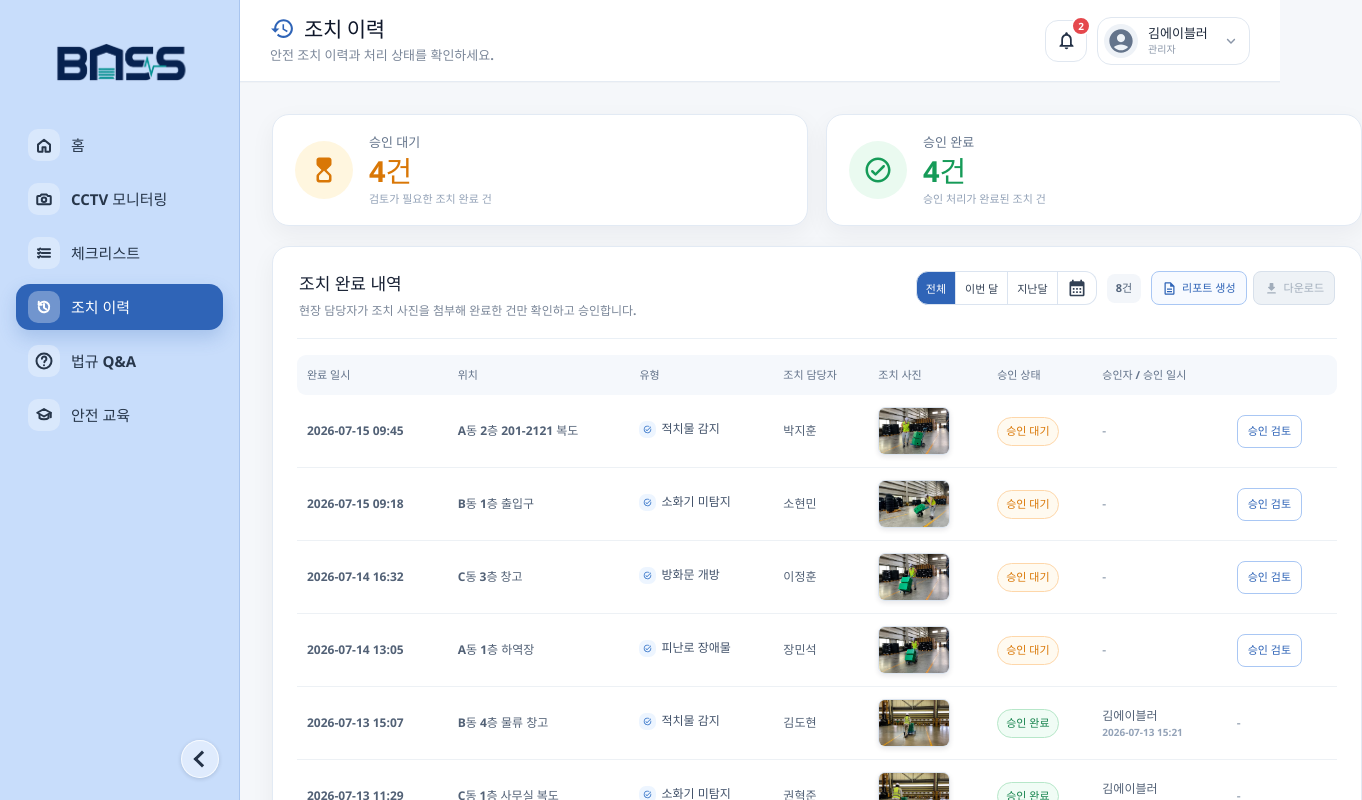
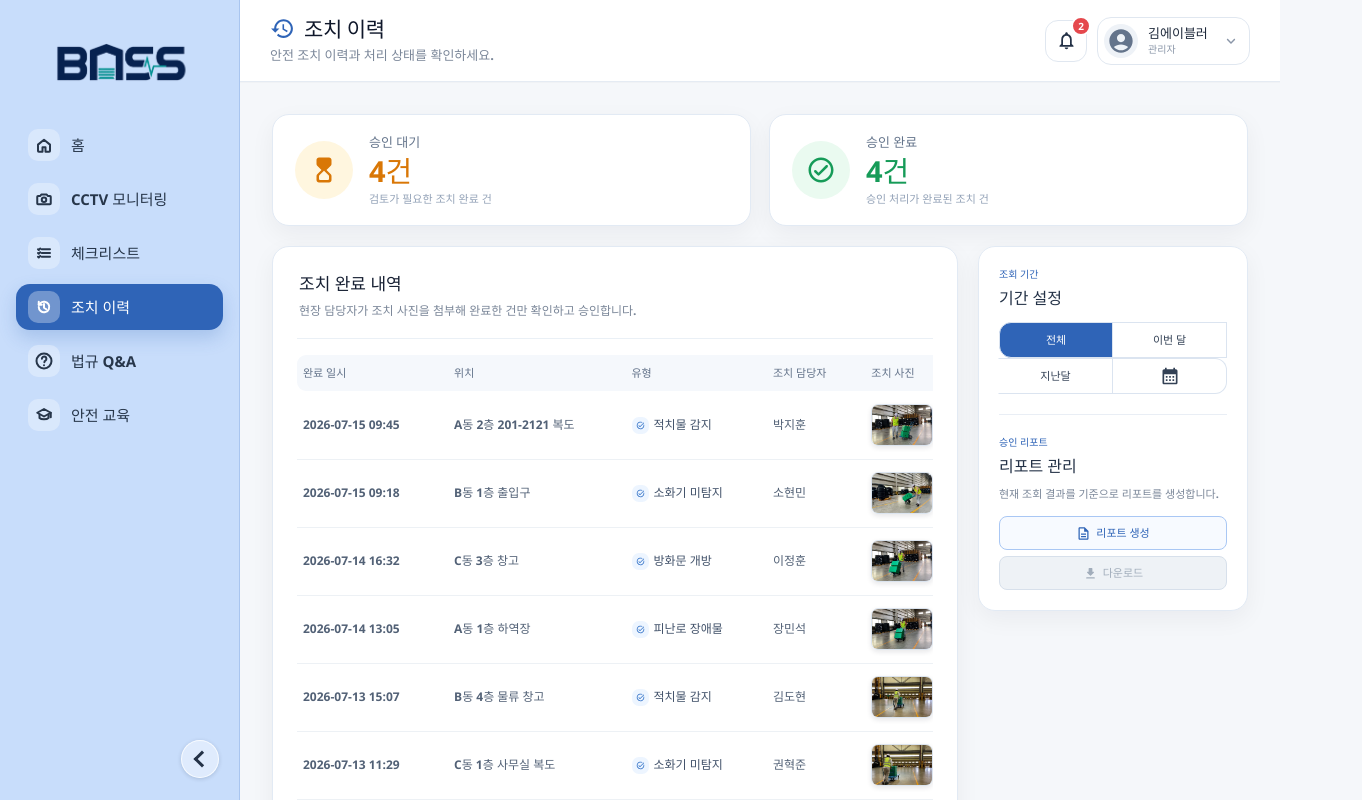
Before and after one commit to aivle-team03/frontend, a React (Vite) app: page /actions in a window 1280 px wide. Shown: the top 800 px of the page, 1362 px wide, since content can reach past the window. Built offline with nearby package versions, Linux system fonts and the light colour scheme; a web font is replaced by a local one.

Commit message:
조치 이력 일부 수정

```diff
--- a/src/pages/ActionHistoryPage.jsx
+++ b/src/pages/ActionHistoryPage.jsx
@@ -126,6 +126,7 @@ function ActionHistoryPage() {
 
   return (
     <section className="approval-history-page" aria-label="조치 이력">
+      <div className="approval-summary-row">
         <div className="approval-summary-grid">
           <article className="approval-summary-card pending-summary">
             <span className="approval-summary-icon"><HourglassTopRoundedIcon /></span>
@@ -144,35 +145,14 @@ function ActionHistoryPage() {
             </div>
           </article>
         </div>
+      </div>
 
+      <div className="approval-content-layout">
       <article className="approval-history-card">
         <div className="approval-history-heading">
           <div>
             <h2>조치 완료 내역</h2>
             <p>현장 담당자가 조치 사진을 첨부해 완료한 건만 확인하고 승인합니다.</p>
-          </div>
-          <div className="approval-history-tools">
-            <PeriodSelector
-              selectedPeriod={selectedPeriod}
-              onSelectPeriod={setSelectedPeriod}
-              onApplyCustomPeriod={setCustomPeriod}
-              options={['전체', '이번 달', '지난달', '직접 설정']}
-            />
-            <span className="approval-history-count">{filteredRecords.length}건</span>
-            <div className="approval-report-actions">
-              <button className="approval-report-generate" type="button" onClick={createReport}>
-                <DescriptionOutlinedIcon /> 리포트 생성
-              </button>
-              <button
-                className="approval-report-download"
-                type="button"
-                onClick={downloadReport}
-                disabled={!reportSnapshot}
-                title={reportSnapshot ? '생성된 리포트 다운로드' : '먼저 리포트를 생성해 주세요'}
-              >
-                <DownloadRoundedIcon /> 다운로드
-              </button>
-            </div>
           </div>
         </div>
 
@@ -187,7 +167,6 @@ function ActionHistoryPage() {
                 <th>조치 사진</th>
                 <th>승인 상태</th>
                 <th>승인자 / 승인 일시</th>
-                <th aria-label="작업" />
               </tr>
             </thead>
             <tbody>
@@ -219,21 +198,52 @@ function ActionHistoryPage() {
                   <td>
                     {record.approvalStatus === 'approved'
                       ? <span className="approval-meta">{record.approver}<small>{record.approvedAt}</small></span>
-                      : <span className="approval-empty">-</span>}
-                  </td>
-                  <td>
-                    {record.approvalStatus === 'pending' ? (
+                      : (
                         <button className="approval-review-button" type="button" onClick={() => setSelectedRecord(record)}>
                         승인 검토
                         </button>
-                    ) : <span className="approval-empty">-</span>}
+                      )}
                   </td>
                 </tr>
               ))}
             </tbody>
           </table>
         </div>
+        <div className="approval-history-footer">전체 {filteredRecords.length}건</div>
       </article>
+      <aside className="approval-control-panel">
+        <div>
+          <span className="approval-control-eyebrow">조회 기간</span>
+          <h2>기간 설정</h2>
+          <PeriodSelector
+            selectedPeriod={selectedPeriod}
+            onSelectPeriod={setSelectedPeriod}
+            onApplyCustomPeriod={setCustomPeriod}
+            options={['전체', '이번 달', '지난달', '직접 설정']}
+          />
+        </div>
+        <div className="approval-control-divider" />
+        <div>
+          <span className="approval-control-eyebrow">승인 리포트</span>
+          <h2>리포트 관리</h2>
+          <p>현재 조회 결과를 기준으로 리포트를 생성합니다.</p>
+          <div className="approval-report-actions">
+            <button className="approval-report-generate" type="button" onClick={createReport}>
+              <DescriptionOutlinedIcon /> 리포트 생성
+            </button>
+            <button
+              className="approval-report-download"
+              type="button"
+              onClick={downloadReport}
+              disabled={!reportSnapshot}
+              title={reportSnapshot ? '생성된 리포트 다운로드' : '먼저 리포트를 생성해 주세요'}
+            >
+              <DownloadRoundedIcon /> 다운로드
+            </button>
+          </div>
+        </div>
+      </aside>
+      </div>
 
       {selectedRecord && (
         <div className="approval-modal-backdrop" role="presentation" onMouseDown={() => setSelectedRecord(null)}>
--- a/src/styles/ActionHistoryPage.css
+++ b/src/styles/ActionHistoryPage.css
@@ -5,9 +5,17 @@
   margin: 0 auto;
 }
 
+.approval-summary-row {
+  display: flex;
+  align-items: center;
+  justify-content: space-between;
+  gap: 20px;
+}
+
 .approval-summary-grid {
   display: grid;
-  grid-template-columns: repeat(2, minmax(0, 1fr));
+  flex: 1;
+  grid-template-columns: repeat(2, minmax(360px, 1fr));
   gap: 18px;
 }
 
@@ -88,6 +96,62 @@
   box-shadow: 0 8px 24px rgba(15, 23, 42, 0.05);
 }
 
+.approval-content-layout {
+  display: grid;
+  grid-template-columns: minmax(0, 1fr) 270px;
+  align-items: start;
+  gap: 20px;
+}
+
+.approval-control-panel {
+  display: grid;
+  gap: 20px;
+  padding: 20px;
+  border: 1px solid #e2eaf4;
+  border-radius: 17px;
+  background: #ffffff;
+  box-shadow: 0 8px 24px rgba(15, 23, 42, 0.05);
+}
+
+.approval-control-eyebrow {
+  display: block;
+  color: #2f64b7;
+  font-size: 10px;
+  font-weight: 900;
+}
+
+.approval-control-panel h2 {
+  margin: 4px 0 12px;
+  color: #243247;
+  font-size: 16px;
+  font-weight: 900;
+}
+
+.approval-control-panel p {
+  margin: -4px 0 14px;
+  color: #7b8799;
+  font-size: 11px;
+  font-weight: 700;
+  line-height: 1.5;
+}
+
+.approval-control-panel .period-toggle {
+  display: grid;
+  grid-template-columns: repeat(2, minmax(0, 1fr));
+  width: 100%;
+}
+
+.approval-control-panel .period-toggle .MuiToggleButton-root {
+  min-width: 0;
+  padding: 7px 4px;
+  font-size: 11px;
+}
+
+.approval-control-divider {
+  height: 1px;
+  background: #e9eef5;
+}
+
 .approval-history-heading {
   display: flex;
   align-items: flex-start;
@@ -118,8 +182,12 @@
 
 .approval-report-actions {
   display: inline-flex;
+  flex: 0 0 auto;
   align-items: center;
   gap: 6px;
+  margin-left: 2px;
+  padding-left: 10px;
+  border-left: 1px solid #dfe7f1;
 }
 
 .approval-report-actions button {
@@ -193,6 +261,26 @@
   font-weight: 800;
 }
 
+.approval-control-panel .approval-report-actions {
+  display: grid;
+  grid-template-columns: 1fr;
+  margin: 0;
+  padding: 0;
+  border: 0;
+}
+
+.approval-control-panel .approval-report-actions button {
+  width: 100%;
+}
+
+.approval-history-footer {
+  padding: 14px 2px 0;
+  color: #718198;
+  font-size: 12px;
+  font-weight: 800;
+  text-align: right;
+}
+
 .approval-table-wrap {
   overflow-x: auto;
   padding-top: 16px;
@@ -200,14 +288,14 @@
 
 .approval-history-table {
   width: 100%;
-  min-width: 1040px;
+  min-width: 880px;
   border-collapse: collapse;
   color: #526176;
   font-size: 12px;
 }
 
 .approval-history-table th {
-  padding: 12px 10px;
+  padding: 10px 6px;
   color: #63738a;
   background: #f5f8fc;
   font-size: 11px;
@@ -225,12 +313,23 @@
 }
 
 .approval-history-table td {
-  padding: 12px 10px;
+  height: 68px;
+  box-sizing: border-box;
+  padding: 10px 6px;
   border-bottom: 1px solid #edf1f5;
   vertical-align: middle;
+  line-height: 1.2;
   font-weight: 700;
   white-space: nowrap;
 }
+
+.approval-history-table th:nth-child(1) { width: 126px; }
+.approval-history-table th:nth-child(2) { width: 148px; }
+.approval-history-table th:nth-child(3) { width: 118px; }
+.approval-history-table th:nth-child(4) { width: 82px; }
+.approval-history-table th:nth-child(5) { width: 66px; }
+.approval-history-table th:nth-child(6) { width: 80px; }
+.approval-history-table th:nth-child(7) { width: 106px; }
 
 .approval-history-table tbody tr:hover {
   background: #fbfdff;
@@ -244,6 +343,8 @@
 
 .approval-type {
   color: #42526a;
+  min-height: 25px;
+  vertical-align: middle;
 }
 
 .approval-type svg {
@@ -257,8 +358,8 @@
 
 .approval-photo-thumbnail {
   display: block;
-  width: 72px;
-  height: 48px;
+  width: 62px;
+  height: 42px;
   border: 1px solid #dbe4ef;
   border-radius: 7px;
   object-fit: cover;
@@ -272,6 +373,7 @@
   border-radius: 7px;
   background: transparent;
   cursor: zoom-in;
+  vertical-align: middle;
 }
 
 .approval-photo-button:hover .approval-photo-thumbnail {
@@ -296,6 +398,7 @@
   border-radius: 999px;
   font-size: 11px;
   font-weight: 900;
+  vertical-align: middle;
 }
 
 .approval-status.pending {
@@ -314,6 +417,7 @@
   display: grid;
   color: #526176;
   line-height: 1.25;
+  vertical-align: middle;
 }
 
 .approval-meta small {
@@ -337,6 +441,7 @@
   font: inherit;
   font-size: 11px;
   font-weight: 900;
+  vertical-align: middle;
 }
 
 .approval-review-button:hover {
@@ -567,12 +672,28 @@
 }
 
 @media (max-width: 680px) {
+  .approval-summary-row {
+    align-items: stretch;
+    flex-direction: column;
+  }
+
   .approval-summary-grid {
     grid-template-columns: 1fr;
   }
 
+  .approval-report-actions {
+    justify-content: flex-end;
+    margin-left: 0;
+    padding-left: 0;
+    border-left: 0;
+  }
+
   .approval-history-card {
     padding: 18px;
+  }
+
+  .approval-content-layout {
+    grid-template-columns: 1fr;
   }
 
   .approval-history-heading {
```
Lines whose indentation alone changed are shown as unchanged.
